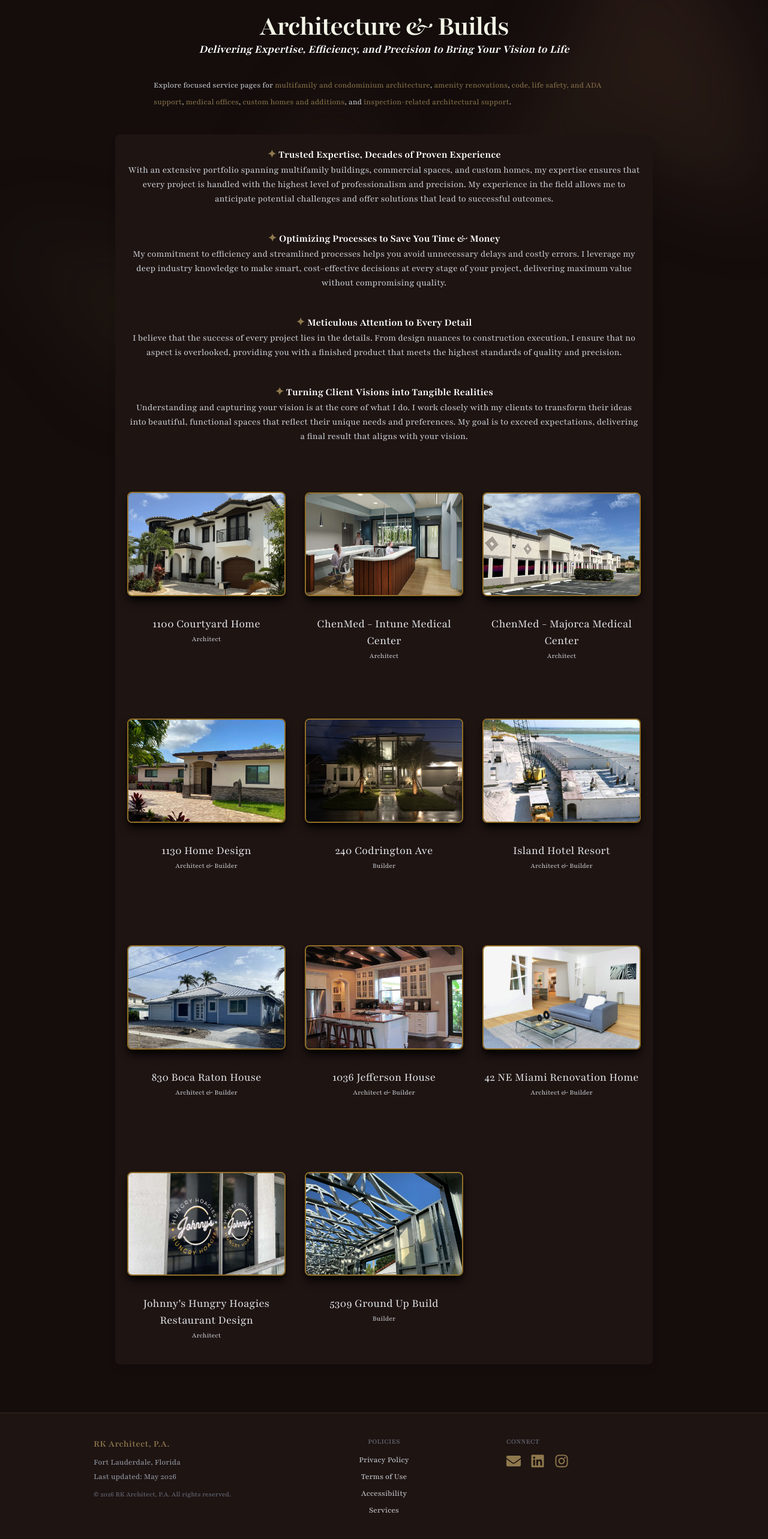
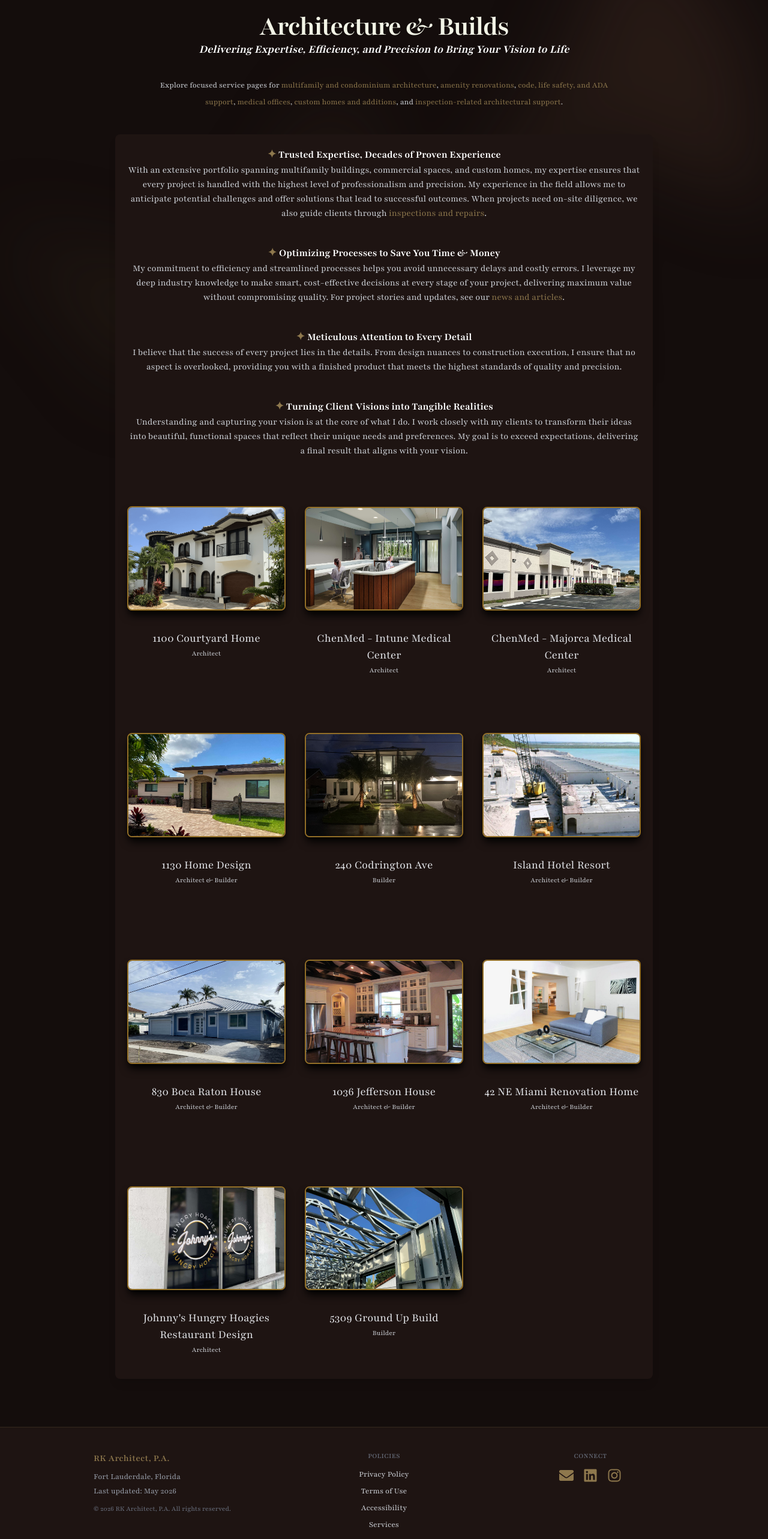
Before and after one commit to BriLeighk/RkArchitect, a Next.js app: page /architecture-and-builds in a window 1280 px wide. Shown: the part 140-2706 px from the top of the page at 60% size. Built offline with nearby package versions, Linux system fonts and the light colour scheme; no server answers.

Commit message:
made some slight style changes

```diff
--- a/app/Components/Contact.js
+++ b/app/Components/Contact.js
@@ -105,7 +105,7 @@ export default function Contacts() {
 
 
           {/* Contact Section */}
-          <div className="grid items-center grid-row-3 md:grid-cols-2 mt-20 items-center">
+          <div className="grid items-center grid-row-3 md:grid-cols-2 mt-0 items-center">
             <div className="mx-auto">
               <div className="flex flex-col px-4 mx-auto max-w-2xl mb-12 ">
                 <h2 className="text-2xl md:text-3xl lg:text-4xl font-bold mb-4 text-white mx-2">Get in Touch</h2>
--- a/app/Components/Footer.js
+++ b/app/Components/Footer.js
@@ -33,9 +33,9 @@ export default function Footer() {
             </Link>
           </nav>
 
-          <div className="flex w-full max-w-[280px] flex-col items-center gap-3 md:items-stretch md:text-left">
+          <div className="flex w-full max-w-[280px] flex-col items-center gap-3 md:items-stretch">
             <span className="text-xs font-medium uppercase tracking-wide text-gray-500">Connect</span>
-            <div className="flex justify-center gap-4 md:justify-start">
+            <div className="flex justify-center gap-4">
               <a href={getContactMailtoHref()} aria-label="Email RK Architect, P.A." className="text-[#8E784D] hover:text-[#936F27]">
                 <FaEnvelope className="text-2xl" />
               </a>
--- a/app/architecture-and-builds/layout.js
+++ b/app/architecture-and-builds/layout.js
@@ -3,7 +3,7 @@ import { createPageMetadata } from "../lib/site-metadata";
 export const metadata = createPageMetadata("/architecture-and-builds", {
   title: "Architecture & Builds",
   description:
-    "Portfolio of multifamily, medical, custom homes, and commercial architecture by RK Architect, P.A. and RK Builders in Florida.",
+    "Multifamily, medical, custom, and commercial Florida work by RK Architect, P.A. and RK Builders.",
 });
 
 export default function Layout({ children }) {
--- a/app/architecture-and-builds/page.js
+++ b/app/architecture-and-builds/page.js
@@ -20,7 +20,7 @@ export default function ArchitectureAndBuilds() {
             </h1>
             <em className="text-xl font-bold text-white"> Delivering Expertise, Efficiency, and Precision to Bring Your Vision to Life</em>
 
-            <p className="mx-auto mt-8 max-w-3xl text-left text-sm leading-7 text-gray-300">
+            <p className="mx-auto mt-8 max-w-3xl text-center text-sm leading-7 text-gray-300">
               Explore focused service pages for{" "}
               <Link href="/services/multifamily-condominium" className="text-[#8E784D] underline-offset-2 hover:underline">
                 multifamily and condominium architecture
@@ -51,12 +51,20 @@ export default function ArchitectureAndBuilds() {
             <div className="max-w-4xl mx-auto bg-[#1E1412] rounded-lg shadow-lg px-5 pb-4 ">
               <h4 className="font-bold text-lg mt-10 pt-5 text-white"> <span className="text-[#8E784D]">✦</span> Trusted Expertise, Decades of Proven Experience</h4>
               <p className="text-md text-gray-300">
-                With an extensive portfolio spanning multifamily buildings, commercial spaces, and custom homes, my expertise ensures that every project is handled with the highest level of professionalism and precision. My experience in the field allows me to anticipate potential challenges and offer solutions that lead to successful outcomes.
+                With an extensive portfolio spanning multifamily buildings, commercial spaces, and custom homes, my expertise ensures that every project is handled with the highest level of professionalism and precision. My experience in the field allows me to anticipate potential challenges and offer solutions that lead to successful outcomes. When projects need on-site diligence, we also guide clients through{" "}
+                <Link href="/inspections-and-repairs" className="text-[#8E784D] underline-offset-2 hover:underline">
+                  inspections and repairs
+                </Link>
+                .
               </p>
 
               <h6 className="font-bold text-lg mt-10 text-white"> <span className="text-[#8E784D]">✦</span> Optimizing Processes to Save You Time & Money</h6>
               <p className="text-md text-gray-300">
-                My commitment to efficiency and streamlined processes helps you avoid unnecessary delays and costly errors. I leverage my deep industry knowledge to make smart, cost-effective decisions at every stage of your project, delivering maximum value without compromising quality.
+                My commitment to efficiency and streamlined processes helps you avoid unnecessary delays and costly errors. I leverage my deep industry knowledge to make smart, cost-effective decisions at every stage of your project, delivering maximum value without compromising quality. For project stories and updates, see our{" "}
+                <Link href="/news-articles" className="text-[#8E784D] underline-offset-2 hover:underline">
+                  news and articles
+                </Link>
+                .
               </p>
 
               <h6 className="font-bold text-lg mt-10 text-white"><span className="text-[#8E784D]">✦</span> Meticulous Attention to Every Detail</h6>
--- a/app/layout.js
+++ b/app/layout.js
@@ -12,7 +12,7 @@ const playfairDisplay = localFont({
   weight: "400 700",
 });
 
-const siteTitle = "RK Architect, P.A. & RK Builders | South Florida Architecture";
+const siteTitle = "RK Architect, P.A. & RK Builders | South Florida";
 const siteDescription =
   "RK Architect, P.A. is a South Florida architecture firm specializing in multifamily, condominium, hospitality, medical, custom residential, code, ADA, and life-safety design.";
 
```
